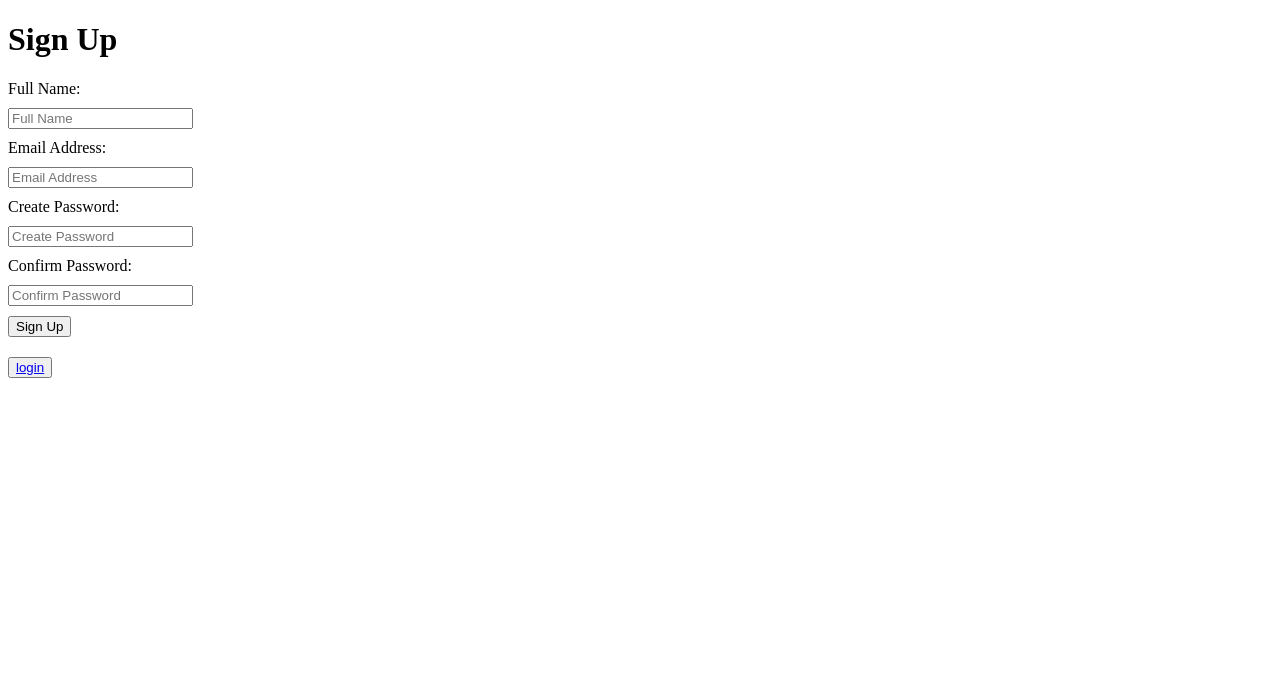
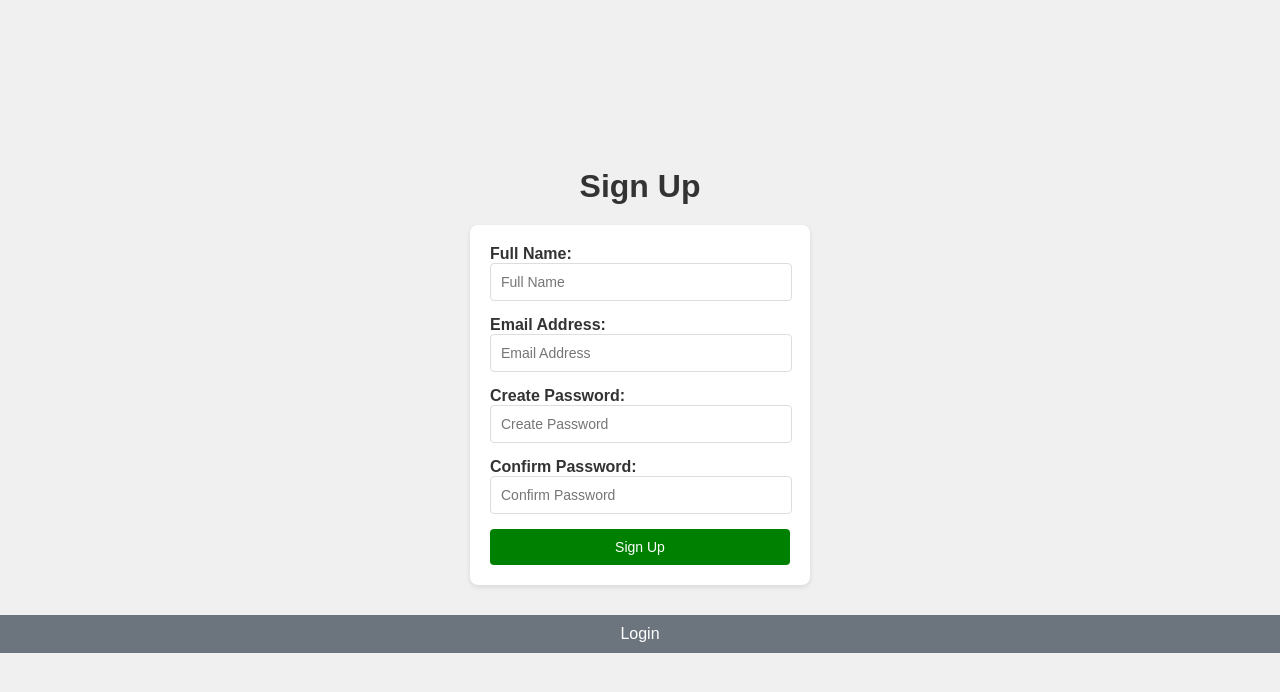
Before and after one commit to Mohamedabdikadir7/skill-camp, a plain HTML site: page sign.html in a window 1280 px wide. Drawn offline with Linux system fonts and the light colour scheme.

Commit message:
final pushes

```diff
--- a/sign.html
+++ b/sign.html
@@ -5,12 +5,75 @@
     <meta name="viewport" content="width=device-width, initial-scale=1.0">
     <title>Sign Up and Login</title>
     <style>
-        form {
+        body {
+            font-family: Arial, sans-serif;
+            background-color: #f0f0f0;
+            display: flex;
+            flex-direction: column;
+            align-items: center;
+            justify-content: center;
+            height: 100vh;
+            margin: 0;
+        }
+
+        h1 {
+            color: #333;
             margin-bottom: 20px;
         }
-        label, input {
-            display: block;
-            margin-bottom: 10px;
+
+        form {
+            background-color: #fff;
+            padding: 20px;
+            border-radius: 8px;
+            box-shadow: 0 2px 5px rgba(0,0,0,0.1);
+            width: 300px;
+            margin-bottom: 20px;
+        }
+
+        label {
+            margin-bottom: 5px;
+            font-weight: bold;
+            color: #333;
+        }
+
+        input {
+            width: calc(100% - 20px);
+            padding: 10px;
+            margin-bottom: 15px;
+            border: 1px solid #ddd;
+            border-radius: 4px;
+            font-size: 14px;
+        }
+
+        button {
+            background-color: green;
+            color: white;
+            border: none;
+            padding: 10px 20px;
+            cursor: pointer;
+            border-radius: 4px;
+            font-size: 14px;
+            width: 100%;
+        }
+
+        button:hover {
+            background-color: green;
+        }
+
+        .login-link {
+            background-color: #6c757d;
+            text-align: center;
+            padding: 10px;
+            border-radius: 4px;
+            color: white;
+            text-decoration: none;
+            display: inline-block;
+            margin-top: 10px;
+            width: 100%;
+        }
+
+        .login-link:hover {
+            background-color: #5a6268;
         }
     </style>
 </head>
@@ -28,15 +91,13 @@
         <button type="submit">Sign Up</button>
     </form>
 
-   <button><a href="login.html">login</a></button>
+    <a class="login-link" href="login.html">Login</a>
 
     <script>
         document.addEventListener('DOMContentLoaded', function() {
             const registerForm = document.getElementById('register');
-            const loginForm = document.getElementById('login');
 
             registerForm.addEventListener('submit', registerUser);
-            loginForm.addEventListener('submit', loginUser);
 
             function registerUser(event) {
                 event.preventDefault();
@@ -79,42 +140,6 @@
                     console.error('Error:', error);
                 });
             }
-
-            function loginUser(event) {
-                event.preventDefault();
-
-                let email = document.getElementById('loginEmail').value;
-                let password = document.getElementById('loginPassword').value;
-
-                const loginCredentials = {
-                    email: email,
-                    password: password
-                };
-
-                fetch("http://localhost:3000/users", {
-                    method: "POST",
-                    headers: {
-                        "Content-Type": "application/json"
-                    },
-                    body: JSON.stringify(loginCredentials)
-                })
-                .then(response => {
-                    if (!response.ok) {
-                        throw new Error('Login failed. Please check your credentials.');
-                    }
-                    return response.json();
-                })
-                .then(data => {
-                    alert('Login successful!');
-                    document.getElementById('login').reset(); // Reset the form fields
-                    // Redirect to out.html after successful login
-                    window.location.href = 'out.html';
-                })
-                .catch(error => {
-                    alert(error.message);
-                    console.error('Error:', error);
-                });
-            }
         });
     </script>
 </body>
```
Also changed, not shown: index.html (+1 -0 lines).
